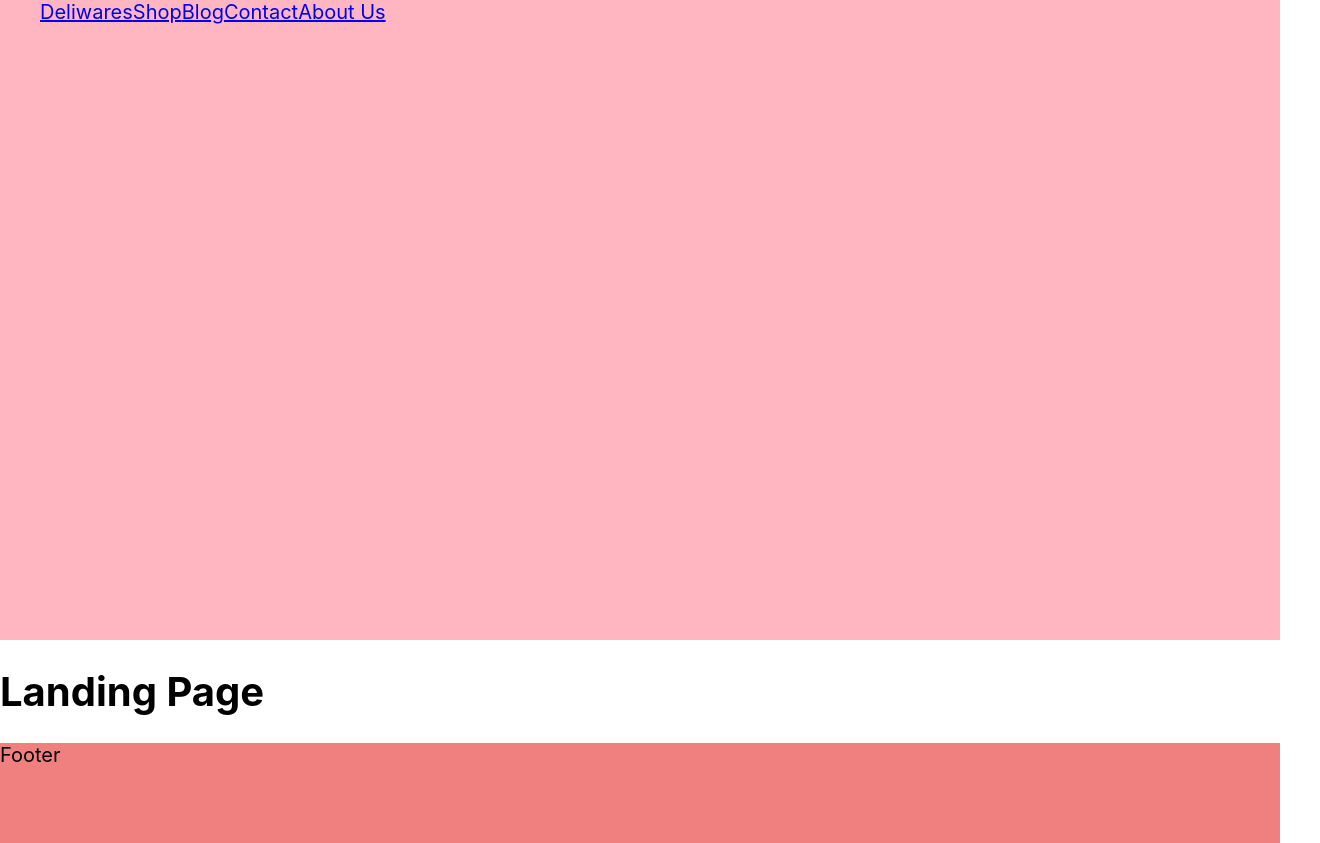
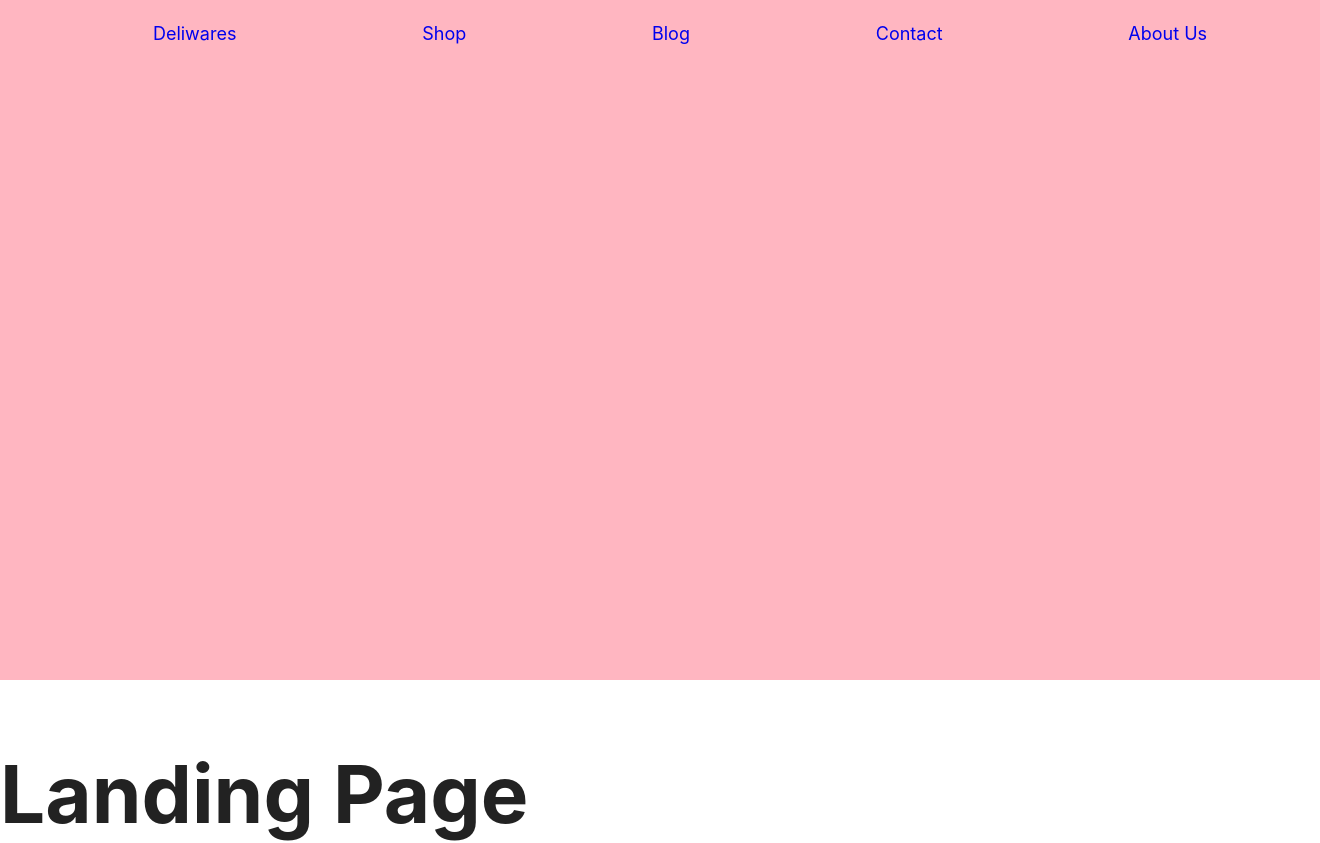
Before and after one commit to hamid-shamsian/deliwares, a React (Create React App) app: page / in a window 1280 px wide. Shown: the top 843 px of the page, 1320 px wide, since content can reach past the window. Built offline with nearby package versions, Linux system fonts and the light colour scheme.

Commit message:
Typography.

```diff
--- a/src/App.css
+++ b/src/App.css
@@ -1,16 +1,68 @@
+:root {
+   --color-primary: #b95d5d;
+   --color-secondary: #d21b1b;
+   --color-accent: #1dc937;
+   --color-headings: #222;
+   --color-body: #555;
+}
+
 html {
    font-size: 62.5%;
 }
 
 body {
    box-sizing: border-box;
-   font-size: 2rem;
+   font-family: Inter, Arial, Helvetica, sans-serif;
+   font-size: 2.4rem;
+   line-height: 1.5;
+   color: var(--color-body);
+}
+
+h1,
+h2,
+h3,
+h4,
+h5 {
+   color: var(--color-headings);
+   margin-bottom: 1rem;
+}
+
+h1 {
+   font-size: 7rem;
+}
+
+h2 {
+   font-size: 4rem;
+}
+
+h3 {
+   font-size: 3rem;
+}
+
+p {
+   margin-top: 0;
+}
+
+@media screen and (min-width: 1024px) {
+   body {
+      font-size: 1.8rem;
+   }
+   h1 {
+      font-size: 8rem;
+   }
+   h2 {
+      font-size: 4rem;
+   }
+   h3 {
+      font-size: 2.4rem;
+   }
 }
 
 .header {
    height: 80vh;
    width: 100%;
    background: lightpink;
+   padding: 2rem;
 }
 
 .header__nav {
@@ -18,6 +70,11 @@ body {
    margin: 0;
    /* padding-left: 0; */
    display: flex;
+   justify-content: space-around;
+}
+
+a {
+   text-decoration: none;
 }
 
 .footer {
```
